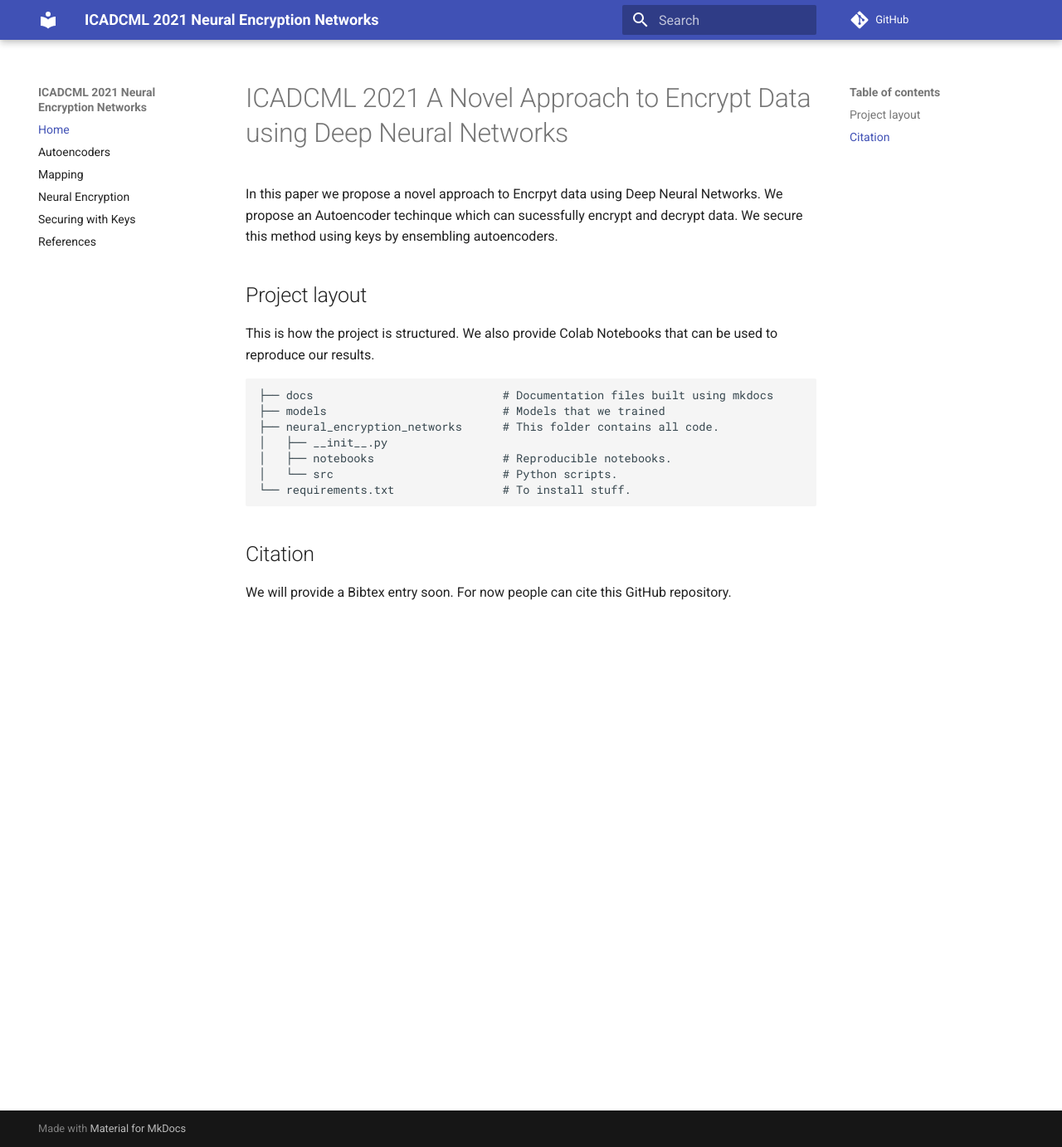
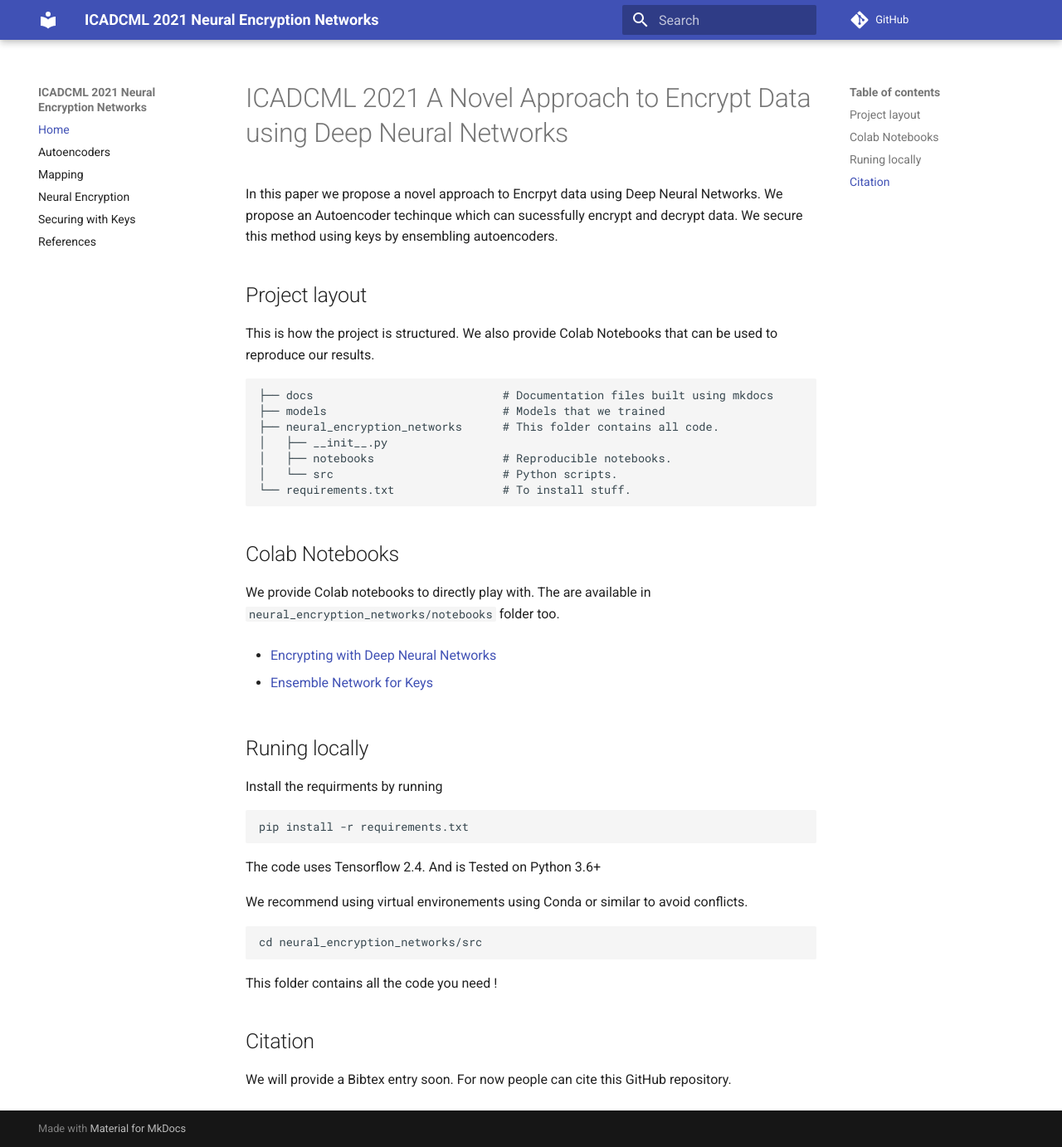
Before and after one commit to oke-aditya/neural_encryption_networks, an MkDocs documentation site: the page built from docs/templates/index.md, in a window 1280 px wide and 1382 px high. Shown: the whole window at 83% size. Built offline with MkDocs 1.6.1 and Material for MkDocs 9.7.7, drawn with Linux system fonts in a browser that asks for light colours; comment, search, counter and statistics services are not loaded.

Commit message:
Fiinishes additions (#7)
* adds stuff

* Adds small line

* adds more md files

````diff
--- a/docs/templates/index.md
+++ b/docs/templates/index.md
@@ -20,6 +20,33 @@ We also provide Colab Notebooks that can be used to reproduce our results.
 └── requirements.txt                # To install stuff.
 ```
 
+## Colab Notebooks
+
+We provide Colab notebooks to directly play with. The are available in `neural_encryption_networks/notebooks` folder too.
+
+- [Encrypting with Deep Neural Networks](https://colab.research.google.com/drive/1E6sgBR0NLuUjqRD-705Bf_oG9kEQP1uF?usp=sharing)
+
+- [Ensemble Network for Keys](https://colab.research.google.com/drive/1YRdKXOPMcpeLH7s1IOzSVmd_eBdFWKZy?usp=sharing)
+
+
+## Runing locally
+
+Install the requirments by running
+
+```
+pip install -r requirements.txt
+```
+
+The code uses Tensorflow 2.4. And is Tested on Python 3.6+
+
+We recommend using virtual environements using Conda or similar to avoid conflicts.
+
+```
+cd neural_encryption_networks/src
+```
+
+This folder contains all the code you need !
+
 ## Citation
 
 We will provide a Bibtex entry soon.
````
Also changed, not shown: README.md, neural_encryption_networks/notebooks/Readme.md.
